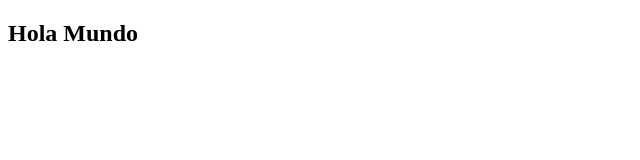
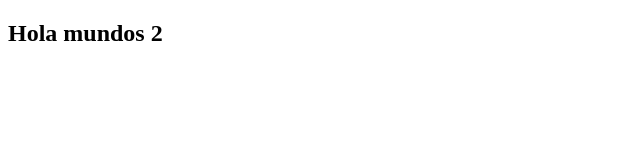
Before and after one commit to jas-bot1123/prueba, a plain HTML site: page index1.html in a window 1280 px wide. Shown: the full height of the page, 0-640 px from the left. Drawn offline with Linux system fonts and the light colour scheme.

Commit message:
Update index1.html

```diff
--- a/index1.html
+++ b/index1.html
@@ -7,7 +7,7 @@
 </head>
 <body>
 
-  <h2>Hola Mundo</h2>
+  <h2>Hola mundos 2</h2>
 
 </body>
 </html>
```
